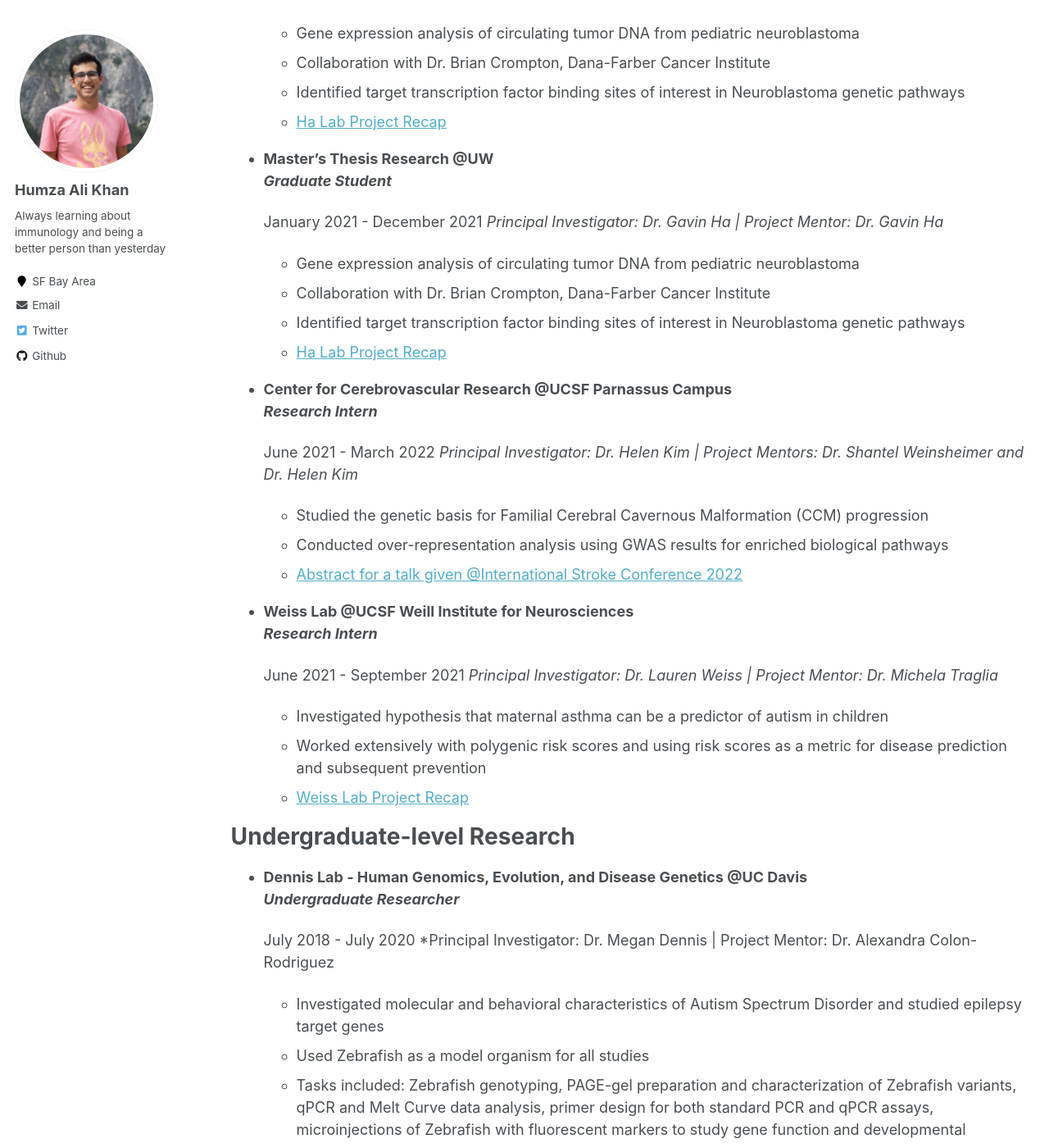
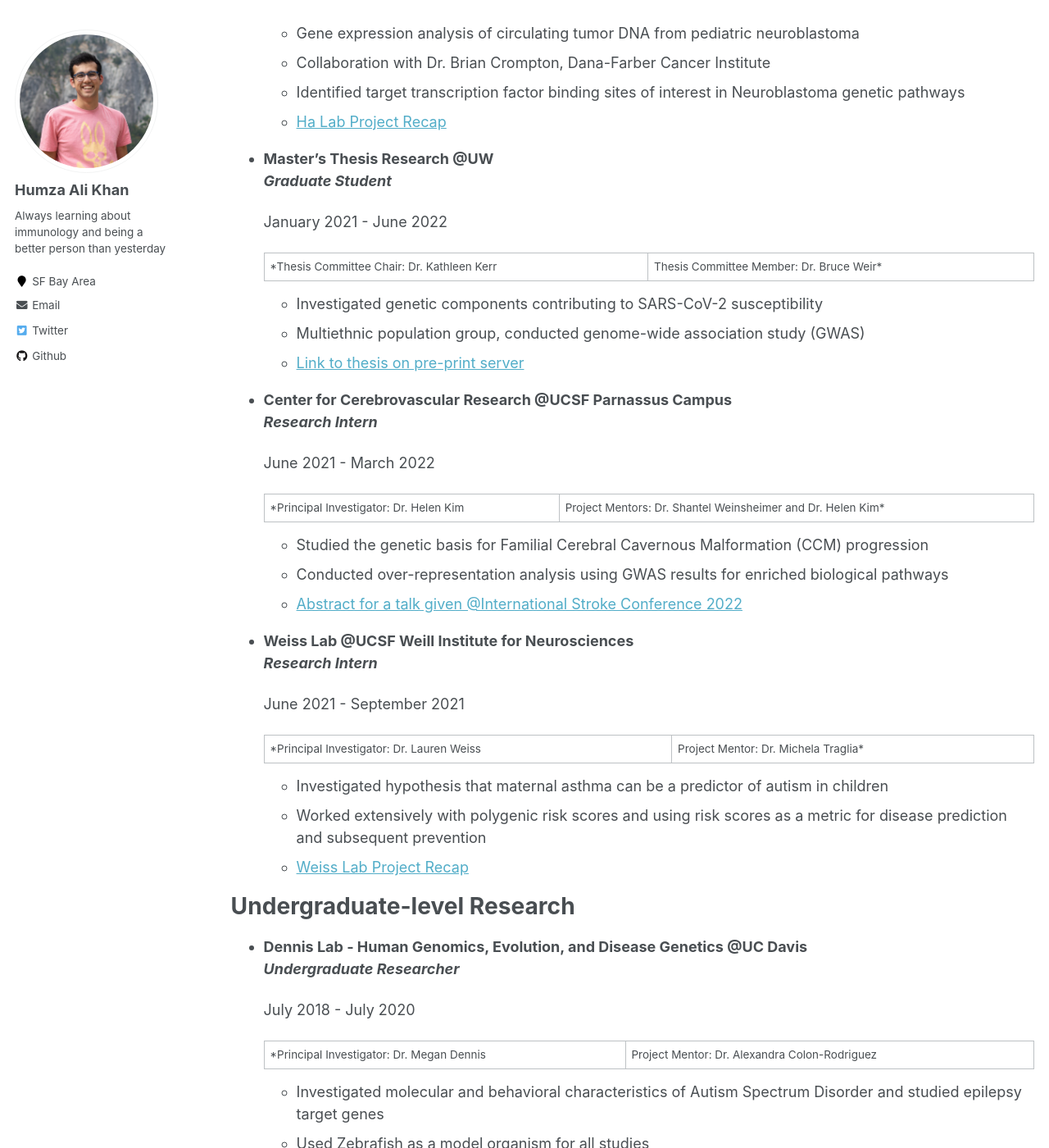
Before and after one commit to ads303/ads303.github.io, a Jekyll site: the page built from _pages/cv.md, in a window 1280 px wide and 1400 px high, scrolled down 847 px. Shown: the whole window at 82% size. Built offline with Jekyll 4.4.1, drawn with Linux system fonts in a browser that asks for light colours; some of the changed text lies outside the part shown.

Commit message:
second update to CV - aditya

```diff
--- a/_pages/cv.md
+++ b/_pages/cv.md
@@ -48,18 +48,19 @@ Graduate-level Research
 *  **Master's Thesis Research @UW**
    ***Graduate Student***
 
-   January 2021 - December 2021
-   *Principal Investigator: Dr. Gavin Ha | Project Mentor: Dr. Gavin Ha*
+   January 2021 - June 2022
 
-   * Gene expression analysis of circulating tumor DNA from pediatric neuroblastoma
-   * Collaboration with Dr. Brian Crompton, Dana-Farber Cancer Institute
-   * Identified target transcription factor binding sites of interest in Neuroblastoma genetic pathways
-   * [Ha Lab Project Recap](https://docs.google.com/presentation/d/1D8eAk3np1AYlfoIxhU6HebP2lrm6zbjKtrM2FUeLgAk/edit?usp=sharing)
+   *Thesis Committee Chair: Dr. Kathleen Kerr | Thesis Committee Member: Dr. Bruce Weir*
+
+   * Investigated genetic components contributing to SARS-CoV-2 susceptibility
+   * Multiethnic population group, conducted genome-wide association study (GWAS)
+   * [Link to thesis on pre-print server](https://www.medrxiv.org/content/10.1101/2022.06.23.22276797v1.full-text)
 
 *  **Center for Cerebrovascular Research @UCSF Parnassus Campus**
    ***Research Intern***
 
    June 2021 - March 2022
+
    *Principal Investigator: Dr. Helen Kim | Project Mentors: Dr. Shantel Weinsheimer and Dr. Helen Kim*
 
    * Studied the genetic basis for Familial Cerebral Cavernous Malformation (CCM) progression
@@ -70,6 +71,7 @@ Graduate-level Research
    ***Research Intern***
 
    June 2021 - September 2021
+
    *Principal Investigator: Dr. Lauren Weiss | Project Mentor: Dr. Michela Traglia*
 
    * Investigated hypothesis that maternal asthma can be a predictor of autism in children
@@ -83,6 +85,7 @@ Undergraduate-level Research
   ***Undergraduate Researcher***
 
   July 2018 - July 2020
+
   *Principal Investigator: Dr. Megan Dennis | Project Mentor: Dr. Alexandra Colon-Rodriguez
 
   * Investigated molecular and behavioral characteristics of Autism Spectrum Disorder and studied epilepsy target genes
@@ -95,21 +98,16 @@ Volunteering and Teaching
 ======
 
 * **Statcom @UW**
-
   *Volunteer*
-
   January 2021 - June 2022
 
   * Statistical analysis consulting work for organizations around the greater Seattle area
 
 * **Teaching Assistant for Dr. Alison Fohner @UW**
-
   *PHG401/BIOST401 - Computational and Applied Genetic Epidemiology*
-
   March 2021 - June 2021
 
 * **Tutor @UW School of Public Health**
-
   September 2021 - June 2022
 
   * Assisted graduate and undergraduate students with statistics concepts, intro genetics courses, and epidemiology courses
@@ -136,8 +134,8 @@ Abstracts and Posters
 
 Relevant Academic Courses
 ======
-Undergraduate Genetics and Genomics & Statistics Coursework
+Undergraduate Genetics and Genomics & Statistics Coursework:
 * Analysis of Variance, Regression Analysis, Genes and Gene Expression, Functional Genomics, Comparative Genomics, Human Genetics and Genomics, Mathematical Statistics I and II, Advanced Eukaryotic Genetics, Nonparametric Statistics
 
-Graduate Genetic Epidemiology Coursework
+Graduate Genetic Epidemiology Coursework:
 * R for Health Data, Applied Biostatistics I and II, Pharmacology and Toxicogenomics, Statistical Genetics I and II, Genetic Epidemiology, Biological Data Science, Neuroepidemiology, Advanced Human Genetics, Bioinformatics and Sequence Analysis
```
